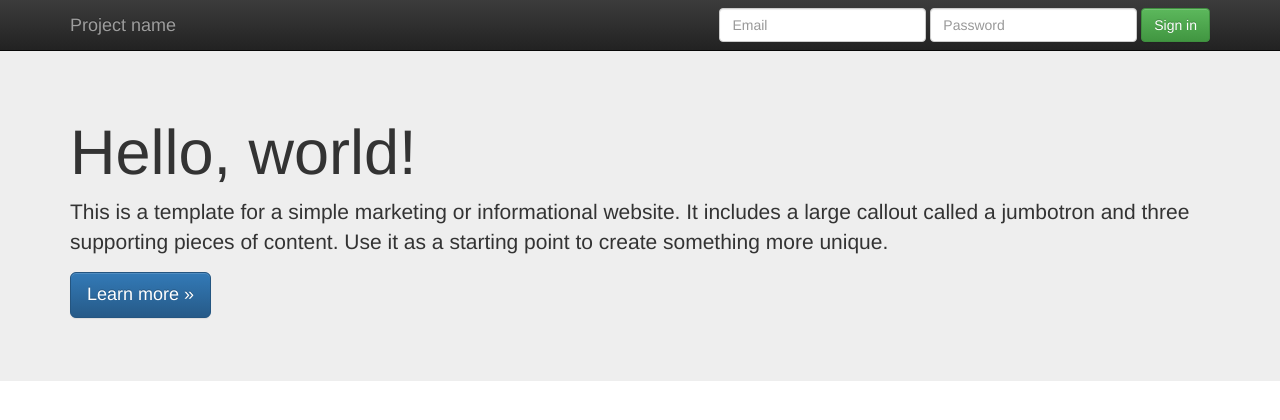
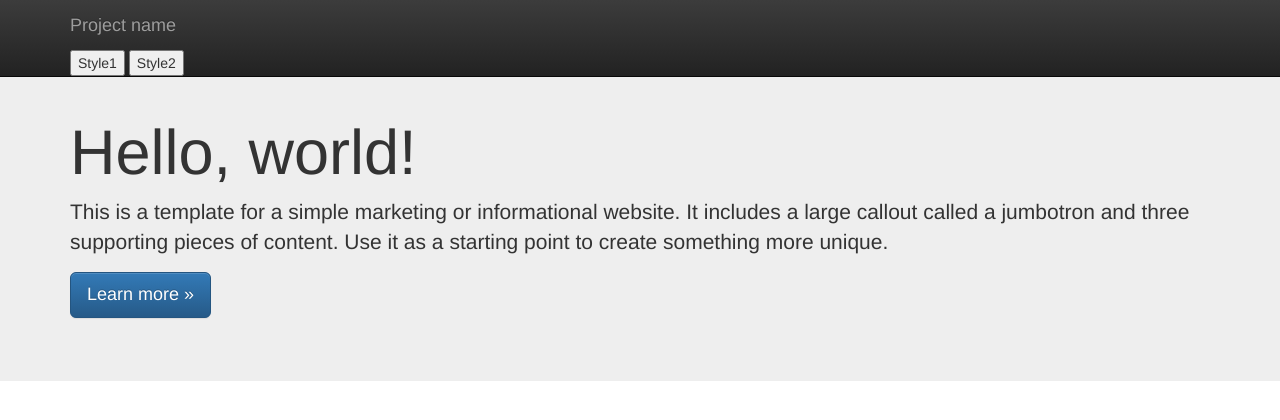
Before and after one commit to MathieuHerranzPerez/webS5, a PHP site: page / in a window 1280 px wide. Shown: the top 420 px of the page. Run offline with PHP 8.4, Linux system fonts and the light colour scheme; some libraries are stand-ins or nearby versions.

Commit message:
swap de css

```diff
--- a/css/main.css
+++ b/css/main.css
@@ -1,5 +1,4 @@
-
-
-/* ==========================================================================
-   Author's custom styles
-   ========================================================================== */
+body {
+    padding-top: 50px;
+    padding-bottom: 20px;
+}
--- /dev/null
+++ b/css/style2.css
@@ -0,0 +1,3 @@
+body {
+    color: red;
+}
--- a/index.html
+++ b/index.html
@@ -12,21 +12,46 @@
         <link rel="apple-touch-icon" href="apple-touch-icon.png">
 
         <link rel="stylesheet" href="css/bootstrap.min.css">
-        <style>
-            body {
-                padding-top: 50px;
-                padding-bottom: 20px;
-            }
-        </style>
         <link rel="stylesheet" href="css/bootstrap-theme.min.css">
-        <link rel="stylesheet" href="css/main.css">
+        <link rel="stylesheet" href="css/main.css" id="css">
 
         <script src="js/vendor/modernizr-2.8.3-respond-1.4.2.min.js"></script>
+
+        <script> // todo changer de place
+            function setStyle(value) {
+                $('#css').attr('href', 'css/' + value);
+
+                var expiration = new Date();
+                expiration.setTime(expiration.getTime() + 3600000);
+                document.cookie = "style=" + value + "; expires=" + expiration.toGMTString();
+            }
+
+            function getStyleCookie() {
+                var cookieArray = document.cookie.split(';');
+                for( var i = 0; cookieArray.length > i; ++i ){
+                    var cookieStr = cookieArray[i];
+                    var nameplace = cookieStr.indexOf("style=");
+                    if( nameplace != -1)
+                        return cookieStr.substring((nameplace + 6), cookieStr.length);
+                }
+                return "";
+            }
+
+            function readStyleCookie() {
+                var style = getStyleCookie();
+                if( style != "" ) {
+                    $('#css').attr('herf', 'css/' + style);
+                }
+            }
+        </script>
+
+
     </head>
-    <body>
+    <body onload="readStyleCookie()">
         <!--[if lt IE 8]>
             <p class="browserupgrade">You are using an <strong>outdated</strong> browser. Please <a href="http://browsehappy.com/">upgrade your browser</a> to improve your experience.</p>
         <![endif]-->
+
     <nav class="navbar navbar-inverse navbar-fixed-top">
       <div class="container">
         <div class="navbar-header">
@@ -39,16 +64,10 @@
           <a class="navbar-brand" href="#">Project name</a>
         </div>
         <div id="navbar" class="navbar-collapse collapse">
-          <form class="navbar-form navbar-right">
-            <div class="form-group">
-              <input type="text" placeholder="Email" class="form-control">
-            </div>
-            <div class="form-group">
-              <input type="password" placeholder="Password" class="form-control">
-            </div>
-            <button type="submit" class="btn btn-success">Sign in</button>
-          </form>
+
         </div><!--/.navbar-collapse -->
+          <button onclick="setStyle('main.css')">Style1</button>
+          <button onclick="setStyle('style2.css')">Style2</button>
       </div>
     </nav>
 
```
